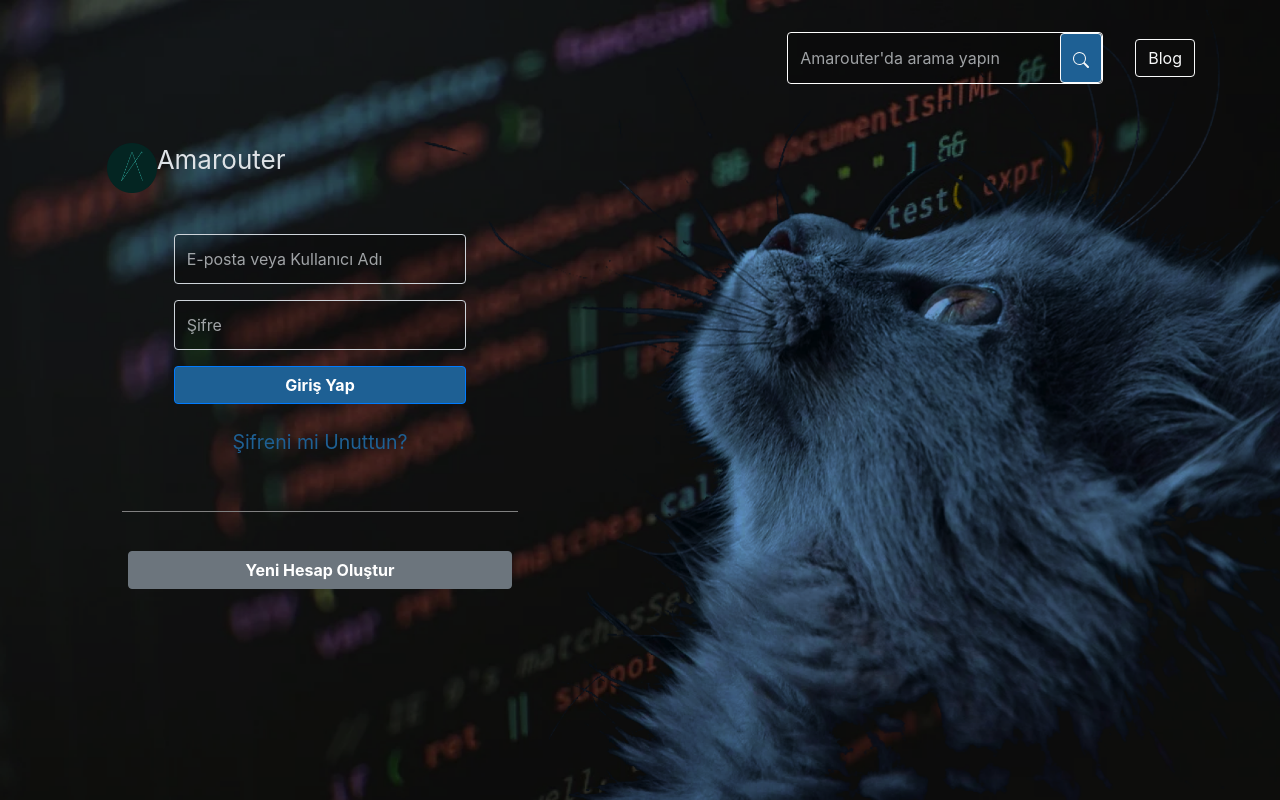
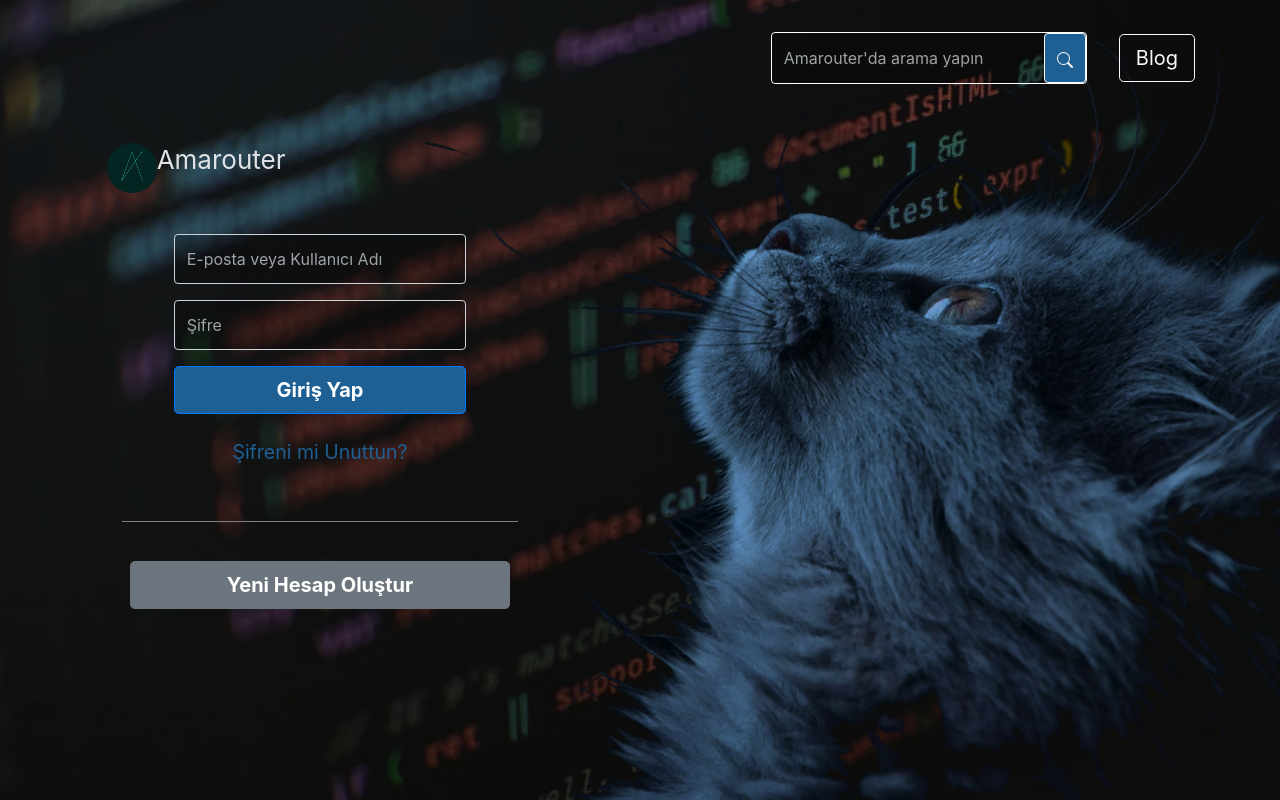
Before and after one commit to amarouter/amarouter-frontend, a React (Create React App) app: page / in a window 1280 px wide. Shown: the top 800 px of the page. Built offline with nearby package versions, Linux system fonts and the light colour scheme.

Commit message:
Landing Page Section1 butonlari buyutuldu

```diff
--- a/src/components/header/NavBar.js
+++ b/src/components/header/NavBar.js
@@ -23,7 +23,7 @@ export default function NavBar() {
               </InputGroup>
             </li>
           </ul>
-          <Button variant="outline-light" className="ml-4">
+          <Button variant="outline-light" className="ml-4" size="lg">
             Blog
           </Button>
         </div>
--- a/src/components/main/Main.css
+++ b/src/components/main/Main.css
@@ -60,7 +60,7 @@ figcaption {
 }
 
 #btnHesapOlustur {
-  width: 24em;
+  width: 19em;
   font-weight: bold;
 }
 
--- a/src/components/main/Section1.js
+++ b/src/components/main/Section1.js
@@ -30,10 +30,11 @@ function Section1() {
                 <Form.Control type="password" placeholder="Şifre" />
               </Form.Group>
               <Button
+                id="btnGirisYap"
                 variant="primary"
                 className="ama-bg-primary mb-3"
                 type="submit"
-                id="btnGirisYap"
+                size="lg"
               >
                 Giriş Yap
               </Button>
@@ -41,7 +42,7 @@ function Section1() {
             </Form>
             <br></br>
             <Row className="justify-content-md-center">
-              <Button variant="secondary" id="btnHesapOlustur">Yeni Hesap Oluştur</Button>
+              <Button id="btnHesapOlustur" variant="secondary" size="lg">Yeni Hesap Oluştur</Button>
             </Row>
           </Col>
           <Col sm={7}></Col>
```
